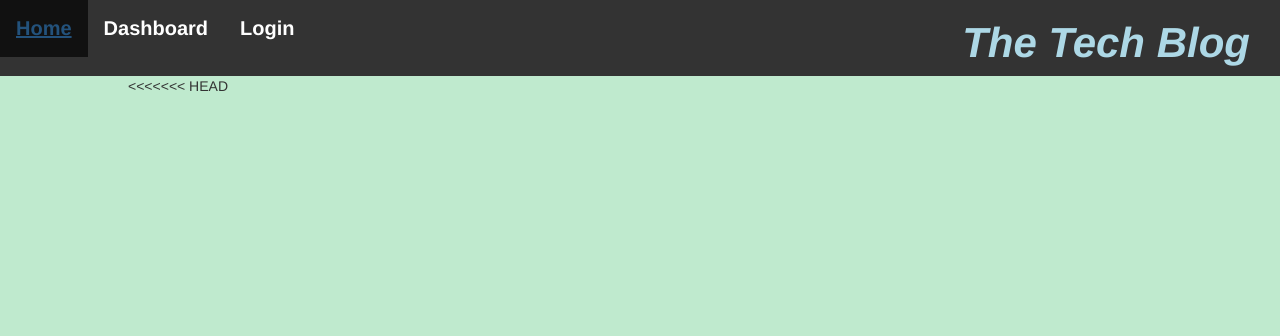
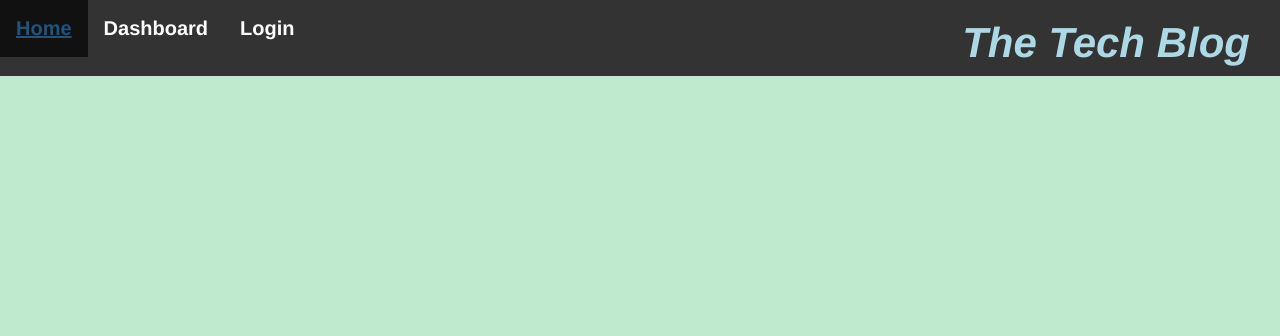
Before and after one commit to Anu-Saini/CMS, a Node server app: page /home/ in a window 1280 px wide. Shown: the top 336 px of the page. Run offline with Node 20, Linux system fonts and the light colour scheme; data that the repository does not hold is empty; some libraries are stand-ins or nearby versions.

Commit message:
mainhandlebars conflict

```diff
--- a/views/layouts/main.handlebars
+++ b/views/layouts/main.handlebars
@@ -41,11 +41,9 @@
   </div>
   <div class="wrapper">
     {{{ body }}}
-<<<<<<< HEAD
+
       </div>
 
-
-      </div>
   <script src="/js/logout.js"></script>
 </body>
 
```
